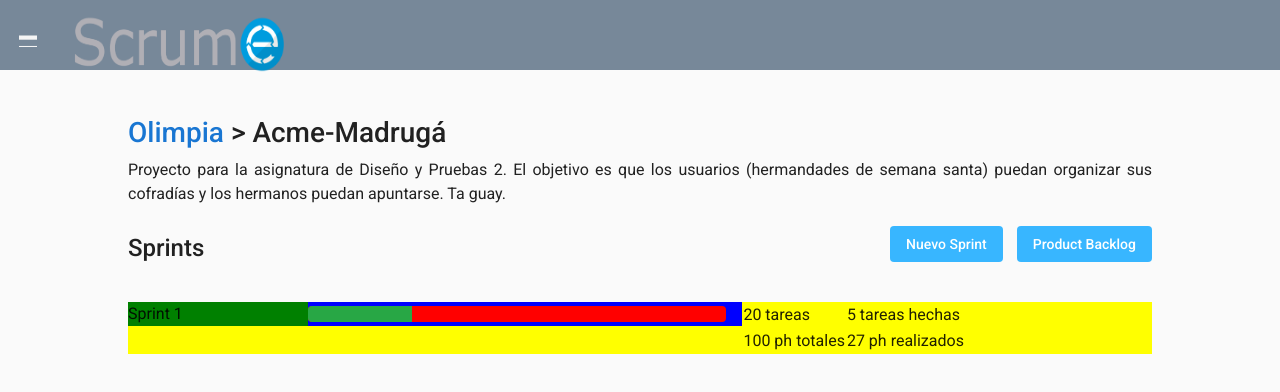
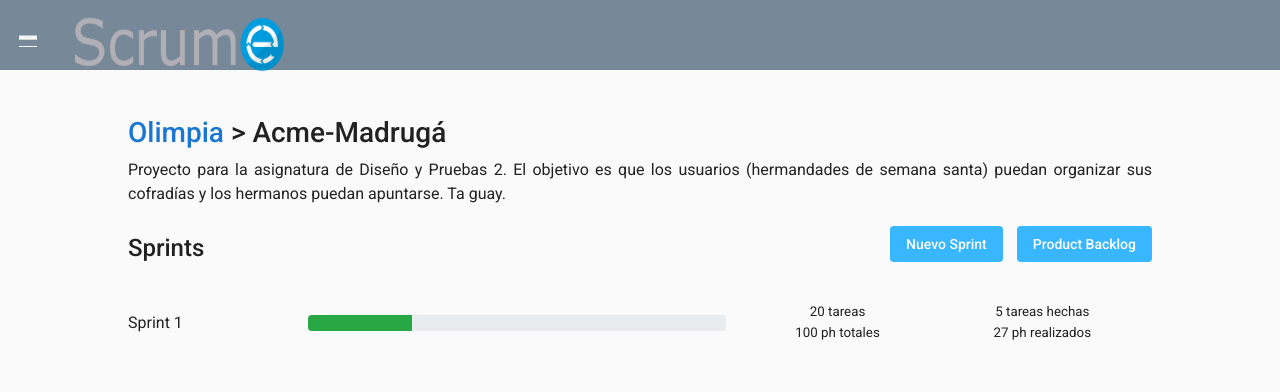
Before and after one commit to manelcecs/scrume, an Angular app: page /project in a window 1280 px wide. Shown: the top 392 px of the page. Built offline with nearby package versions, Linux system fonts and the light colour scheme.

Commit message:
feature (proyecto): Css completo de la vista de mostrar proyecto

```diff
--- a/src/app/project/project.component.css
+++ b/src/app/project/project.component.css
@@ -8,6 +8,7 @@ section > * {
 #header-project {
     margin-bottom: 2%;
     float: left;
+
 }
 #header-project > div > p{
     text-align: justify;
@@ -38,36 +39,43 @@ section > * {
 
 .content-sprints-project{
     margin-top: 3%;
-    background-color: yellow;
+}
 
-}
 
 .title-progress-project {
     float: left;
     width: 60%;
-    background-color: blue;
     padding-right: 1em;
     display: flex;
     justify-content: center;
     align-items: center;
-
+    height: 2.6em;
 }
 
 .statistics-sprint-project {
     float: right;
     width: 40%;
-    align-content: center;
-
 }
 
 .name-sprint-project {
     float: left;
     width: 30%;
-    background-color: green;
 }
 
 .progress-project{
     float: right;
     width: 70%;
-    background-color: red;
+
 }
+
+.table-statistics-project{
+    text-align: center;
+    margin-left: auto;
+    margin-right: auto;
+    width: 100%;
+}
+
+.cell-statistics-project {
+    padding: 0.1%;
+    font-size: smaller;
+}
--- a/src/app/project/project.component.html
+++ b/src/app/project/project.component.html
@@ -28,14 +28,14 @@
                     </div>
                 </div>
                 <div class="statistics-sprint-project">
-                    <table>
+                    <table class="table-statistics-project">
                         <tr>
-                          <td>20 tareas</td>
-                          <td>5 tareas hechas</td>
+                          <td class="cell-statistics-project">20 tareas</td>
+                          <td class="cell-statistics-project">5 tareas hechas</td>
                         </tr>
                         <tr>
-                          <td>100<a matTooltip="Puntos de Historia"> ph </a>totales</td>
-                          <td>27<a matTooltip="Puntos de Historia"> ph </a>realizados</td>
+                          <td class="cell-statistics-project">100<a matTooltip="Puntos de Historia"> ph </a>totales</td>
+                          <td class="cell-statistics-project">27<a matTooltip="Puntos de Historia"> ph </a>realizados</td>
                         </tr>
                     </table>
                 </div>
```
